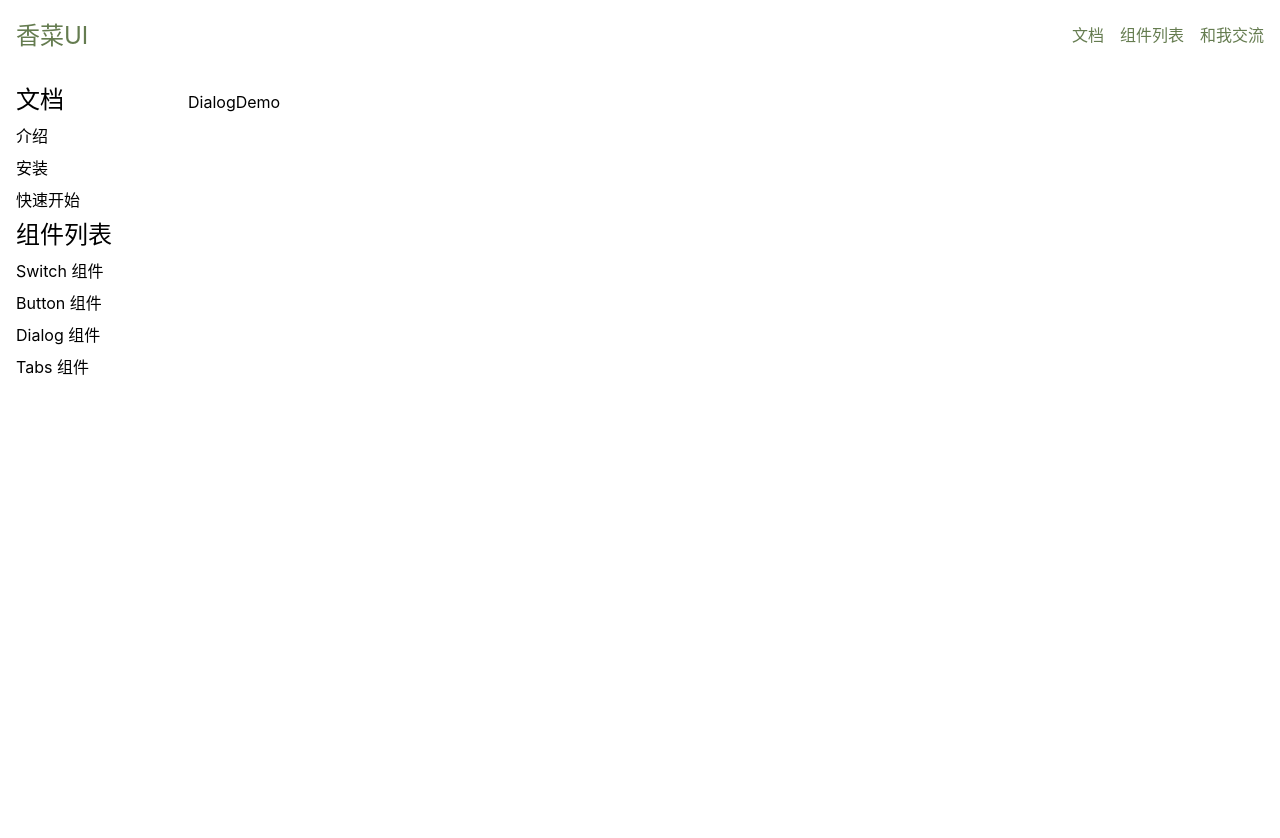
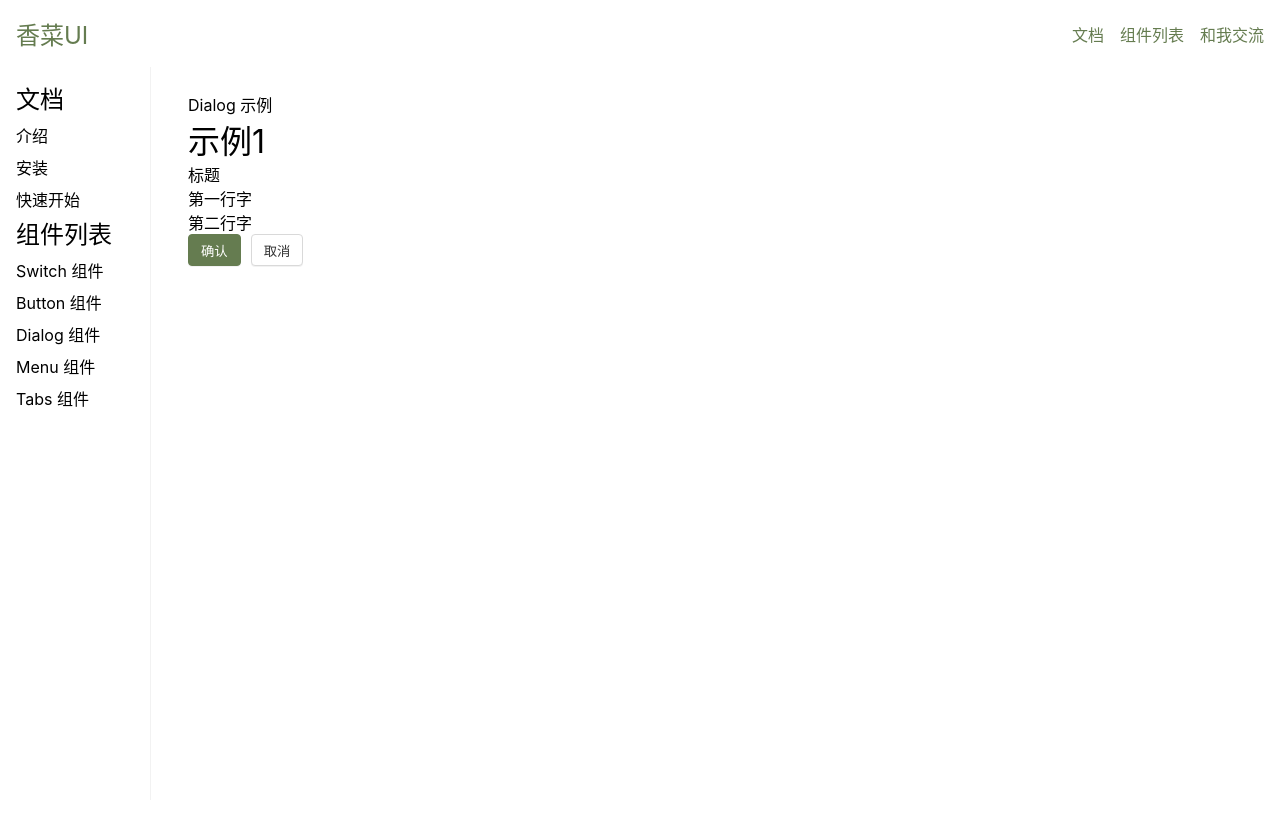
Before and after one commit to EvaLLLLL/corianderUI, a Vue app: page /#/doc/dialog in a window 1280 px wide. Shown: the top 838 px of the page. Built offline with nearby package versions, Linux system fonts and the light colour scheme.

Commit message:
创建 Dialog 组件

```diff
--- a/src/components/DialogDemo.vue
+++ b/src/components/DialogDemo.vue
@@ -1,5 +1,13 @@
 <template>
-    <div>
-        DialogDemo
-    </div>
+	<div>Dialog 示例</div>
+	<h1>示例1</h1>
+	<Dialog></Dialog>
 </template>
+
+<script lang="ts">
+	import Dialog from '../lib/Dialog.vue';
+
+	export default {
+		components: {Dialog}
+	};
+</script>
--- /dev/null
+++ b/src/lib/Dialog.vue
@@ -0,0 +1,28 @@
+<template>
+	<div class="xc-dialog">
+		<div class="xc-dialog-overlay"></div>
+		<div class="xc-dialog-wrapper">
+			<header>标题</header>
+			<main>
+				<p>第一行字</p>
+				<p>第二行字</p>
+			</main>
+			<footer>
+				<Button level="main">确认</Button>
+				<Button>取消</Button>
+			</footer>
+		</div>
+	</div>
+</template>
+
+<script lang="ts">
+	import Button from './Button.vue';
+
+	export default {
+		components: {Button}
+	};
+</script>
+
+<style lang="scss">
+
+</style>
--- a/src/main.ts
+++ b/src/main.ts
@@ -17,6 +17,8 @@ import ButtonDemo from './components/ButtonDemo.vue';
 import DialogDemo from './components/DialogDemo.vue';
 // @ts-ignore
 import TabsDemo from './components/TabsDemo.vue';
+// @ts-ignore
+import MenuDemo from './components/MenuDemo.vue';
 
 const history = createWebHashHistory();
 export const router = createRouter({
@@ -32,6 +34,7 @@ export const router = createRouter({
 				{path: 'button', component: ButtonDemo},
 				{path: 'dialog', component: DialogDemo},
 				{path: 'tabs', component: TabsDemo},
+				{path: 'menu', component: MenuDemo},
 			],
 		},
 	],
--- a/src/views/Doc.vue
+++ b/src/views/Doc.vue
@@ -25,6 +25,9 @@
 					</li>
 					<li>
 						<router-link to="/doc/dialog">Dialog 组件</router-link>
+					</li>
+					<li>
+						<router-link to="/doc/menu">Menu 组件</router-link>
 					</li>
 					<li>
 						<router-link to="/doc/tabs">Tabs 组件</router-link>
@@ -73,6 +76,7 @@
 		display: flex;
 		flex-direction: row;
 		> aside {
+			box-shadow: 1px 0 0 fade-out(black, 0.95);
 			flex-shrink: 0;
 			width: 150px;
 			padding: 80px 16px 16px;
@@ -81,6 +85,7 @@
 			left: 0;
 			top: 0;
 			height: 100%;
+			z-index: 9;
 			> h2 {
 				margin-bottom: 4px;
 			}
```
